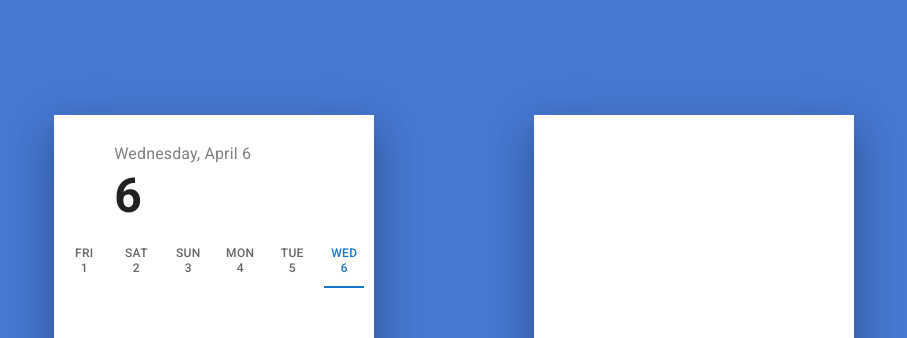
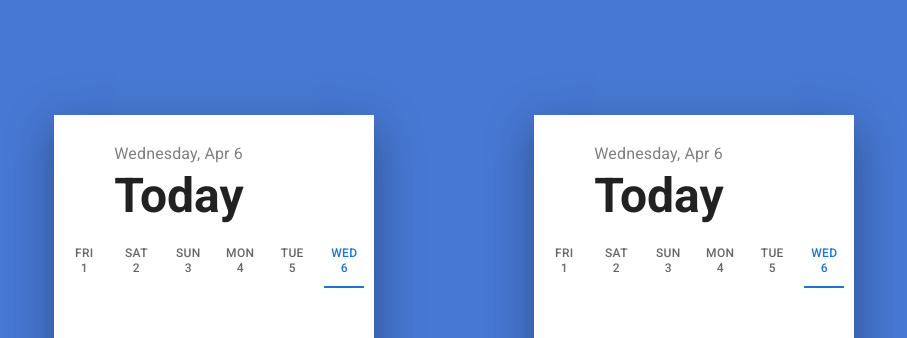
Before and after one commit to Sukrutha22/Todo-App, a React (Create React App) app: page /home in a window 1280 px wide. Shown: the top 338 px of the page, without its empty margins (186-1093 px from the left). Built offline with nearby package versions, Linux system fonts and the light colour scheme; no server answers; the database is empty.

Commit message:
Calendar Added

```diff
--- a/src/Components/Calendar.jsx
+++ b/src/Components/Calendar.jsx
@@ -5,34 +5,50 @@ import moment from "moment";
 function Calendar() {
   const today = moment();
 
-  const month = today.format("dddd, MMMM D");
+  const startDay = today.clone().startOf("month");
+  const endDay = today.clone().endOf("month");
+  const days = startDay.clone().subtract(1, "day");
+  const calendar = [];
+  while (days.isBefore(endDay, "day")) {
+    calendar.push(Array([]).map(() => days.add(1, "day").clone()));
+  }
+
+  const tomorrow = moment().add(1, "days");
+  const yesterday = moment().subtract(1, "days");
   const [selectDate, setSelectDate] = useState(today);
+  const [day, setDay] = useState("");
+  useEffect(() => {
+    if (selectDate.isSame(today, "day")) {
+      setDay("Today");
+    } else if (selectDate.isSame(yesterday, "day")) {
+      setDay("Yesterday");
+    } else if (selectDate.isSame(tomorrow, "day")) {
+      setDay("Tomorrow");
+      console.log("is same true");
+    } else if (selectDate.isBefore(today, "days")) {
+      setDay(moment(selectDate).fromNow());
+      console.log("is before true");
+    } else if (selectDate.isAfter(today, "days")) {
+      setDay("In " + moment(today).to(selectDate, true));
+      console.log("is after true");
+    }
+  }, [selectDate]);
 
   const [value, setValue] = useState(parseInt(today.format("D")) - 1);
   const handleDate = (e, newValue) => {
     e.preventDefault();
     setValue(newValue);
     setSelectDate(...calendar[newValue]);
-    console.log(newValue);
   };
-
-  const startDay = today.clone().startOf("month");
-  const endDay = today.clone().endOf("month");
-  const day = startDay.clone().subtract(1, "day");
-  const calendar = [];
-
-  while (day.isBefore(endDay, "day")) {
-    calendar.push(Array([]).map(() => day.add(1, "day").clone()));
-  }
 
   return (
     <div className="cal-wrapper">
       <div className="cal-head">
         <Typography variant="subtitle1" color={"gray"}>
-          {month}
+          {selectDate.format("dddd, MMM D")}
         </Typography>
         <Typography variant="h3" sx={{ fontWeight: "bold" }}>
-          {selectDate.format("D")}
+          {day}
         </Typography>
       </div>
 
--- a/src/Components/Completed.jsx
+++ b/src/Components/Completed.jsx
@@ -9,7 +9,7 @@ function Completed() {
   const list = todoList.some((item) => item.completed === "true");
   return (
     <Paper className="todo-container" elevation={24} square>
-      {/* <Calender /> */}
+      <Calender />
       <TaskList list={list} completed="true" completedToggle="false" />
     </Paper>
   );
```
